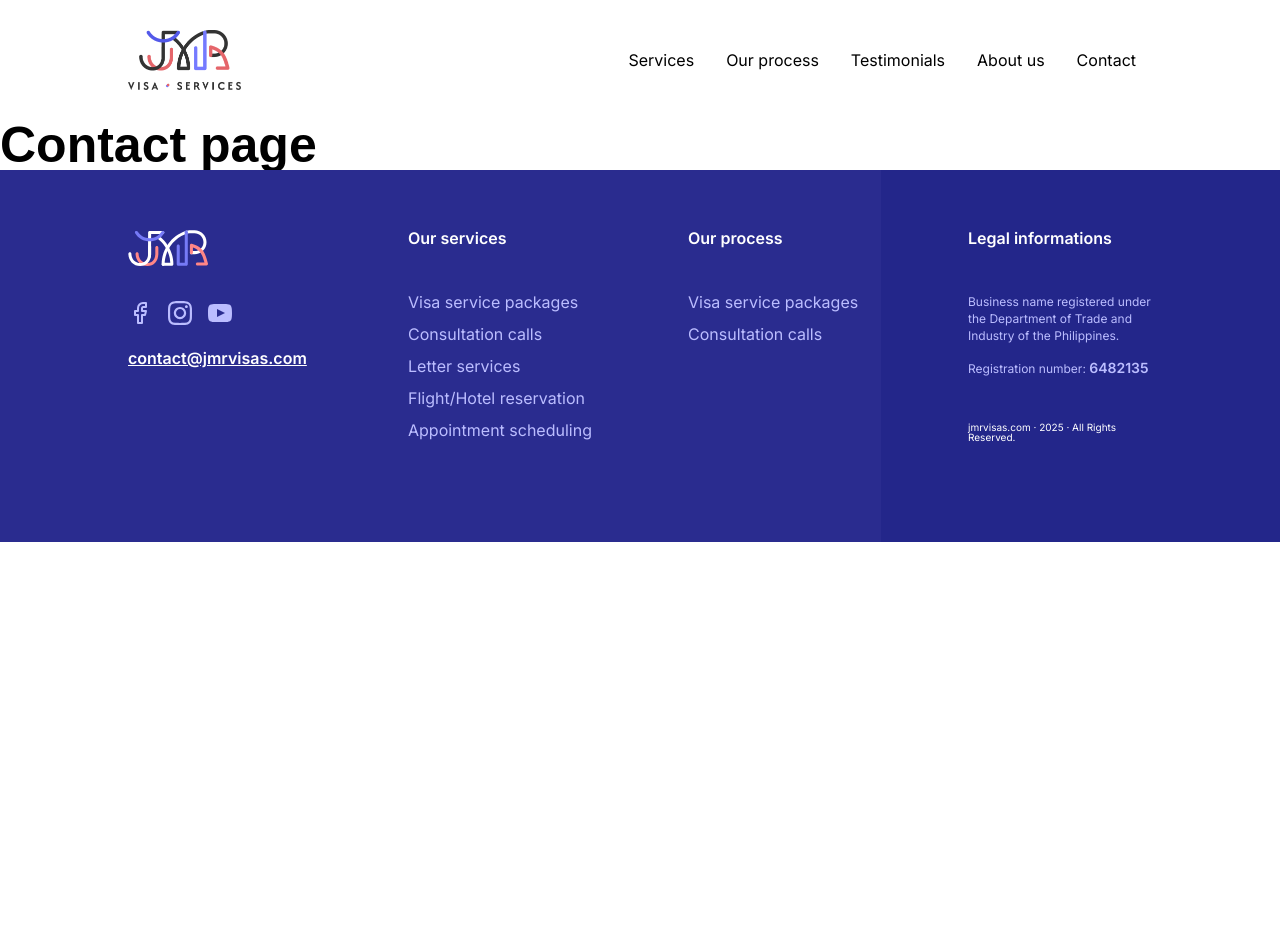
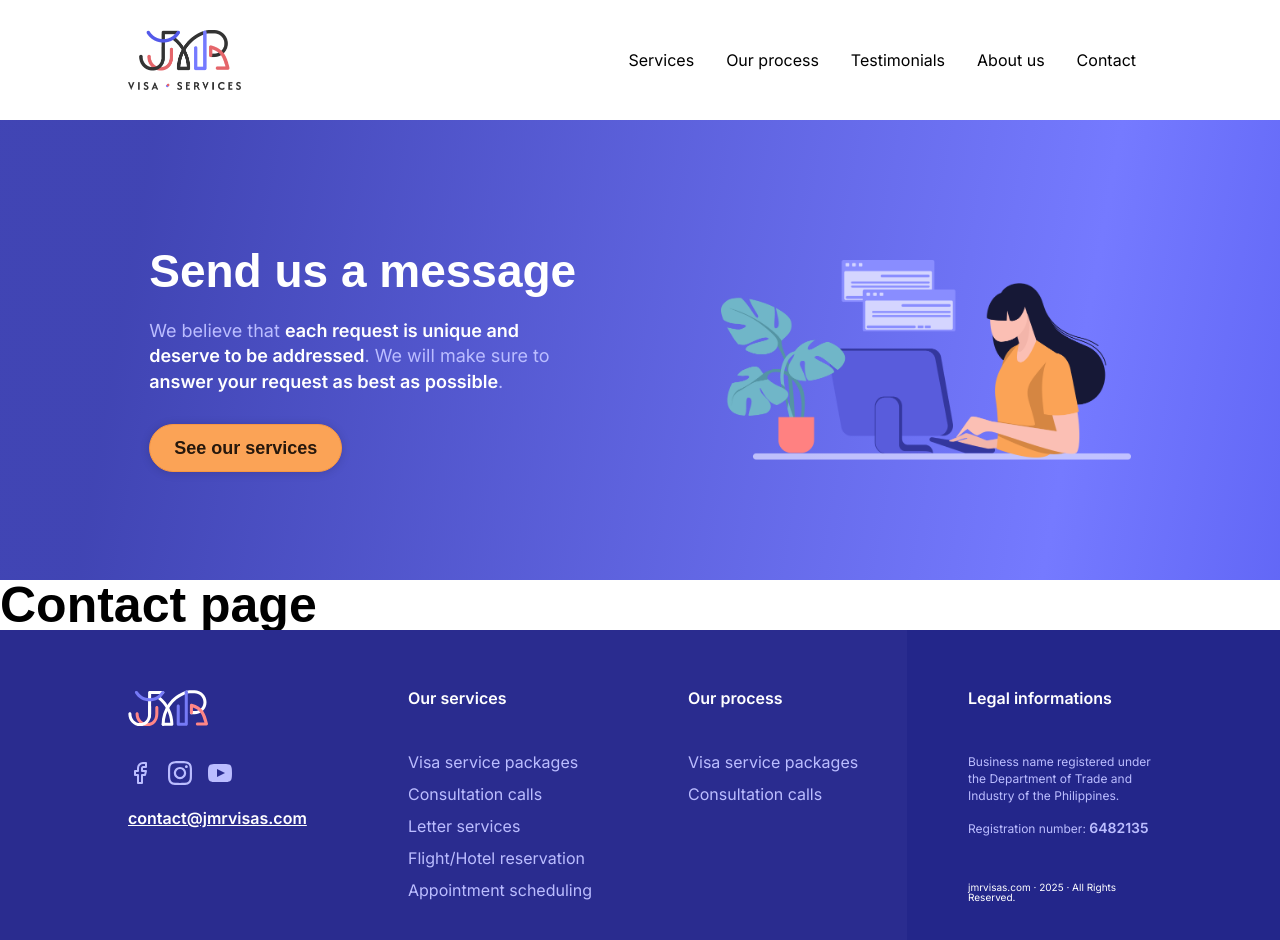
Before and after one commit to EricBARBEAU/jmr-vs, a React (Create React App) app in the folder my-app/: page /contact in a window 1280 px wide. Shown: the top 940 px of the page. Before the commit the page ends 800 px from the top, so only its background shows below. Built offline with nearby package versions, Linux system fonts and the light colour scheme; a web font is replaced by a local one.

Commit message:
work on hero views

```diff
--- a/my-app/src/css/elements/footer.scss
+++ b/my-app/src/css/elements/footer.scss
@@ -95,6 +95,16 @@
 		background-color: #23268A;
 		height: 100%;
 		width: calc((25% - 75px) + 12vw);
+
+		@media screen and (max-width: 1480px) {
+	      width: calc((25% - 75px) + 10vw);
+	    }
+	    @media screen and (max-width: 1000px) {
+	      width: calc((25% - 75px) + 8vw);
+	    }
+	    @media screen and (max-width: 680px) {
+	      width: calc((25% - 75px) + 6vw);
+	    }
 	}
 
 
--- a/my-app/src/css/elements/hero.scss
+++ b/my-app/src/css/elements/hero.scss
@@ -3,6 +3,9 @@
 	position: relative;
 	display: flex;
 	width: 100%;
+	align-items: center;
+	align-self: stretch;
+	justify-content: center;
 
 	.hero_content {
 
@@ -14,40 +17,7 @@
 			display: flex;
 		  	flex-direction: column;
 		  	gap: 24px;
-		}
-
-		.content_ctas {
-			display: inline-flex;
-		  	flex: 0 0 auto;
-		  	gap: 15px;
-		}
-
-	}
-
-	.hero_visual {
-
-	}
-
-}
-
-
-// 01 - Homepage hero
-.home_hero {
-	align-items: center;
-	align-self: stretch;
-	gap: 60px;
-	min-height: 532px;
-	justify-content: center;
-	background: linear-gradient(280deg, rgb(98.35181728005409, 103.72326985001564, 246.60389453172684) 0%, rgb(117.00000062584877, 122.00000032782555, 255) 17.499999701976776%, rgb(64.65957999229431, 68.8354267179966, 179.91262435913086) 88.49999904632568%);
-	padding-top: 100px;
-	padding-bottom: 100px;
-
-	// Content (Left)
-	&-content {
-
-		// Copy
-		.content_copy {
-			color: #fff;
+		  	color: #fff;
 			max-width: 40vw;
 
 			// Main
@@ -69,32 +39,112 @@
 			&-secondary {
 				font-size: $font-size-18;
 				line-height: $line-height-140;
-				color: #BBBDFF;
 				max-width: 80%;
 
 				b {
 					color: #fff;
 				}
 			}
-
 		}
 
+		.content_ctas {
+			display: inline-flex;
+		  	flex: 0 0 auto;
+		  	gap: 15px;
+		}
+
+	}
+
+	.hero_visual {
+
+	}
+
+}
+
+
+// 01 - Homepage hero
+.home_hero {
+	gap: 60px;
+	min-height: 532px;
+	background: linear-gradient(280deg, rgb(98.35181728005409, 103.72326985001564, 246.60389453172684) 0%, rgb(117.00000062584877, 122.00000032782555, 255) 17.499999701976776%, rgb(64.65957999229431, 68.8354267179966, 179.91262435913086) 88.49999904632568%);
+	padding-top: 100px;
+	padding-bottom: 100px;
+
+	// Content
+	.content_copy-secondary {
+		color: #BBBDFF;
 	}
 
 	// Visual (Right)
 	&-visual {
 
 		img {
-			max-width: 40vw;
+			max-width: 36vw;
 			height: auto;
 
 			@media screen and (max-width: 1000px) {
-		      max-width: 30vw;
+		      max-width: 28vw;
 		    }
 		}
+
 	}
 }
 
-// 01 - Homepage hero
+// 02 - Process page hero
+.process_hero {
+	gap: 60px;
+	min-height: 520px;
+	background: linear-gradient(280deg, rgb(255, 108.46967875957489, 134.9510657787323) 0%, rgb(255, 119.23177286982536, 143.76818865537643) 17.499999701976776%, rgb(255, 88.97101745009422, 119.40966412425041) 88.49999904632568%);
+	padding-top: 100px;
+	padding-bottom: 80px;
 
-// 02 - Process page hero
+	// Content
+	.content_copy-main {
+		max-width: 80%;
+	}
+	.content_copy-secondary {
+		color: #FFC4C4;
+	}
+
+	// Visual (Right)
+	&-visual {
+
+		img {
+			max-width: 36vw;
+			height: auto;
+
+			@media screen and (max-width: 1000px) {
+		      max-width: 28vw;
+		    }
+		}
+
+	}
+}
+
+// 03 - Contact page hero
+.contact_hero {
+	gap: 60px;
+	min-height: 460px;
+	background: linear-gradient(280deg, rgb(98.35181728005409, 103.72326985001564, 246.60389453172684) 0%, rgb(117.00000062584877, 122.00000032782555, 255) 17.499999701976776%, rgb(64.65957999229431, 68.8354267179966, 179.91262435913086) 88.49999904632568%);
+	padding-top: 100px;
+	padding-bottom: 80px;
+
+	// Content
+	.content_copy-secondary {
+		color: #BBBDFF;
+	}
+
+	// Visual (Right)
+	&-visual {
+
+		img {
+			max-width: 32vw;
+			height: auto;
+
+			@media screen and (max-width: 1000px) {
+		      max-width: 24vw;
+		    }
+		}
+
+	}
+}
--- a/my-app/src/css/views/home.scss
+++ b/my-app/src/css/views/home.scss
@@ -13,14 +13,9 @@
 		padding-right: 10px;
 		text-align: left;
 
-		@media screen and (min-width: 1001px) {
+		@media screen and (min-width: 680px) {
 			padding-left: 6vw;
 			padding-right: 6vw;
-			text-align: center;
-		}
-		@media screen and (min-width: 680px) and (max-width: 1000px) {
-			padding-left: 10vw;
-			padding-right: 10vw;
 			text-align: center;
 		}
 
--- a/my-app/src/modules/views/contact.js
+++ b/my-app/src/modules/views/contact.js
@@ -1,6 +1,10 @@
+// Components
+import ContactHero from './view_components/contact_hero';
+
 function Contact() {
   return (
     <div>
+      <ContactHero />
       <h1>Contact page</h1>
     </div>
   )
--- a/my-app/src/modules/views/process.js
+++ b/my-app/src/modules/views/process.js
@@ -1,9 +1,11 @@
 // Components
 import ContactBlk from '../elements/contact_block';
+import ProcessHero from './view_components/process_hero';
 
 function Process() {
   return (
     <div className="view view_process">
+      <ProcessHero />
       <h1>Process page</h1>
       <ContactBlk />
     </div>
--- /dev/null
+++ b/my-app/src/modules/views/view_components/contact_hero.js
@@ -0,0 +1,26 @@
+import hero_visual from '../../../img/contact_hero-visual@2x.png';
+
+function ContactHero() {
+  return (
+    <div className="hero contact_hero ctnr_cntr">
+    	<div className="hero_content contact_hero-content">
+    		<div className="content_copy">
+    			<h1 className="content_copy-main">Send us a message</h1>
+    			<div className="content_copy-secondary">
+    				We believe that <b>each request is unique and deserve
+    				to be addressed</b>. We will make sure to <b>answer your
+    				request as best as possible</b>.
+    			</div>
+    		</div>
+    		<div className="content_ctas">
+    			<a className="btn btn_primary btn_yellow btn_lg" type="button" href="/services" >See our services</a>
+    		</div>
+    	</div>
+    	<div className="hero_visual contact_hero-visual">
+    		<img src={hero_visual} alt="Hero visual" />
+    	</div>
+    </div>
+  );
+}
+
+export default ContactHero;
--- /dev/null
+++ b/my-app/src/modules/views/view_components/process_hero.js
@@ -0,0 +1,27 @@
+import hero_visual from '../../../img/process_hero-visual@2x.png';
+
+function ProcessHero() {
+  return (
+    <div className="hero process_hero ctnr_cntr">
+    	<div className="hero_content process_hero-content">
+    		<div className="content_copy">
+    			<h1 className="content_copy-main">Understand our process in 7 steps</h1>
+    			<div className="content_copy-secondary">
+    				Before getting started, take a moment to <b>follow our guide</b> and
+    				<b> understand what it’s like to collaborate with us</b> on your <b>visa
+    				application process</b>.
+    			</div>
+    		</div>
+    		<div className="content_ctas">
+    			<a className="btn btn_primary btn_yellow btn_lg" type="button" href="/services" >Our services</a>
+    			<a className="btn btn_tertiary btn_lg" type="button" href="/contact" >Contact us</a>
+    		</div>
+    	</div>
+    	<div className="hero_visual process_hero-visual">
+    		<img src={hero_visual} alt="Hero visual" />
+    	</div>
+    </div>
+  );
+}
+
+export default ProcessHero;
```
Also changed, not shown: my-app/src/img/contact_hero-visual@2x.png (added), my-app/src/img/process_hero-visual@2x.png (added).
